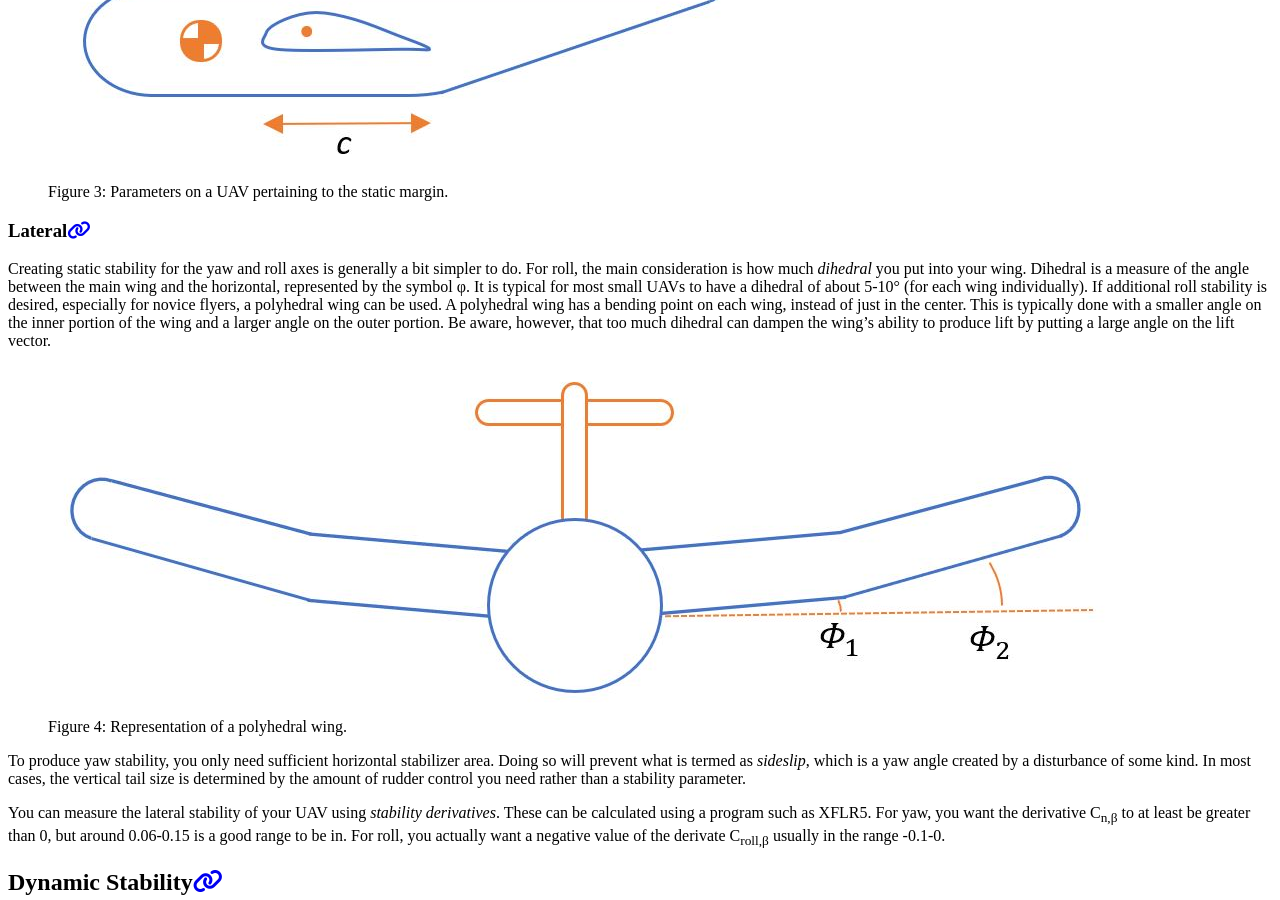
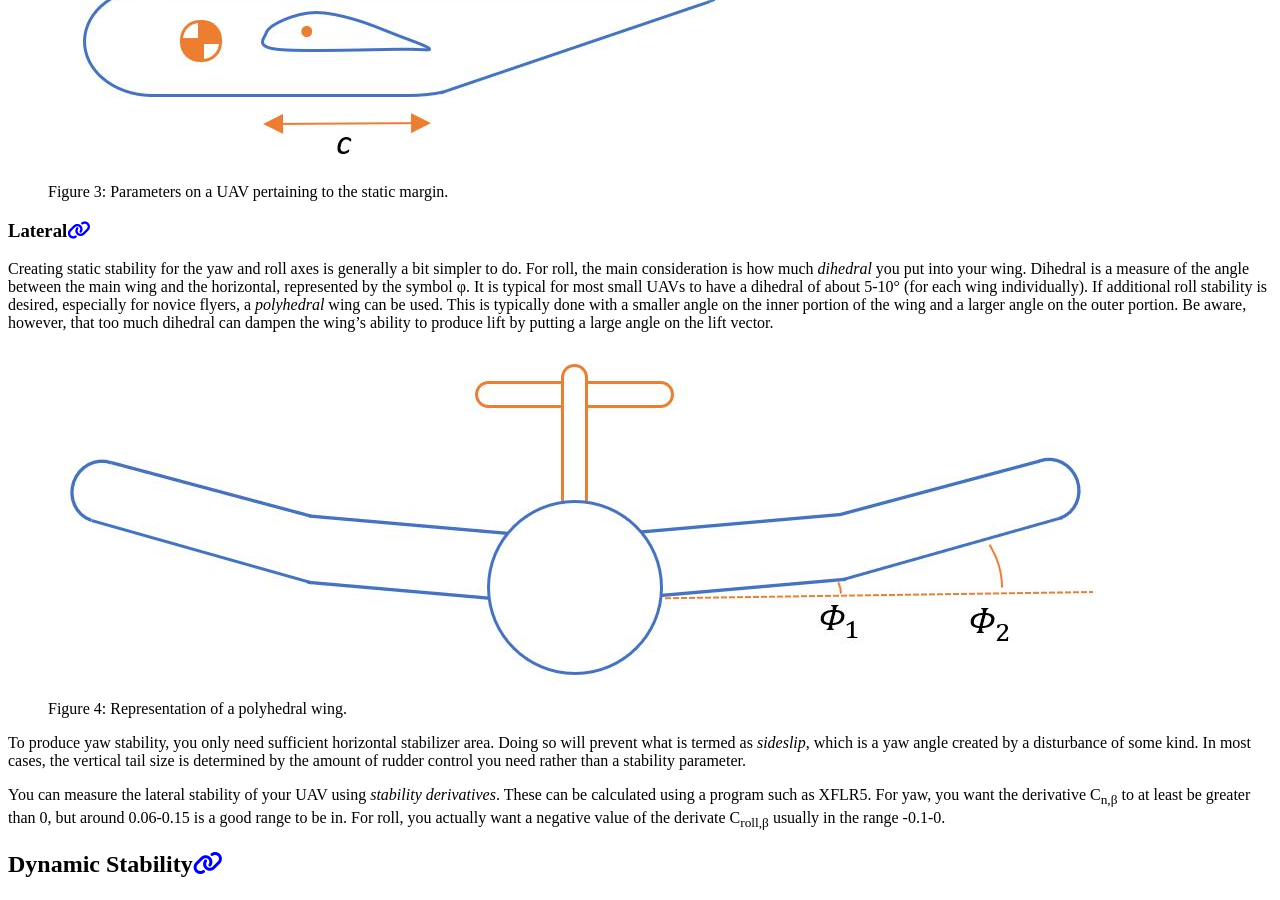
Before and after one commit to BYU-Aeronautics-Club/BYUAeronauticsClub.github.io, a Jekyll site: the page built from _pages/fundamentals/aerodynamics/performance.md, in a window 1280 px wide and 900 px high, scrolled down 1902 px. Built offline with Jekyll 4.4.1, drawn with Linux system fonts in a browser that asks for light colours; cached includes are drawn as plain includes; nearby versions of some CDN libraries.

Commit message:
One more formatting thing

```diff
--- a/_pages/fundamentals/aerodynamics/performance.md
+++ b/_pages/fundamentals/aerodynamics/performance.md
@@ -29,7 +29,7 @@ In order for a UAV to be statically stable, the aerodynamic center must be aft o
 {% include figure image_path="_pages/fundamentals/aerodynamics/figures/static_margin.JPG" caption="Figure 3: Parameters on a UAV pertaining to the static margin." %}
 
 ### Lateral
-Creating static stability for the yaw and roll axes is generally a bit simpler to do. For roll, the main consideration is how much *dihedral* you put into your wing. Dihedral is a measure of the angle between the main wing and the horizontal, represented by the symbol φ. It is typical for most small UAVs to have a dihedral of about 5-10° (for each wing individually). If additional roll stability is desired, especially for novice flyers, a polyhedral wing can be used. A polyhedral wing has a bending point on each wing, instead of just in the center. This is typically done with a smaller angle on the inner portion of the wing and a larger angle on the outer portion. Be aware, however, that too much dihedral can dampen the wing's ability to produce lift by putting a large angle on the lift vector.
+Creating static stability for the yaw and roll axes is generally a bit simpler to do. For roll, the main consideration is how much *dihedral* you put into your wing. Dihedral is a measure of the angle between the main wing and the horizontal, represented by the symbol φ. It is typical for most small UAVs to have a dihedral of about 5-10° (for each wing individually). If additional roll stability is desired, especially for novice flyers, a *polyhedral* wing can be used. This is typically done with a smaller angle on the inner portion of the wing and a larger angle on the outer portion. Be aware, however, that too much dihedral can dampen the wing's ability to produce lift by putting a large angle on the lift vector.
 
 {% include figure image_path="_pages/fundamentals/aerodynamics/figures/polyhedral.JPG" caption="Figure 4: Representation of a polyhedral wing." %}
 
```
